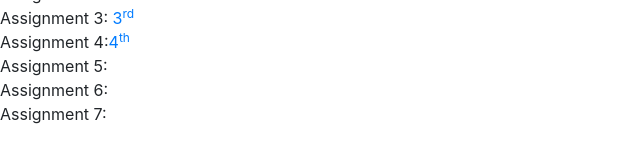
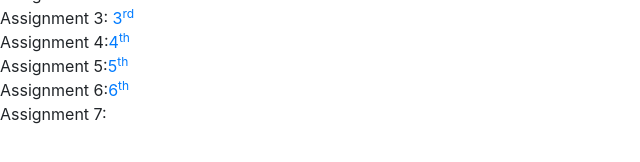
Before and after one commit to nickjordan329/nickjordan329.github.io, a website: page index.html in a window 1280 px wide. Shown: the part 312-474 px from the top of the page, 0-640 px from the left. Drawn offline with Linux system fonts and the light colour scheme.

Commit message:
Update index.html

```diff
--- a/index.html
+++ b/index.html
@@ -75,10 +75,10 @@ Assignment 3:<a href="https://nickjordan329.github.io/assignments/assignment03.h
 Assignment 4:<a href="https://nickjordan329.github.io/assignments/assignment04/pathsPage.html">4<sup>th</sup></a>
 </div>
 <div>
-Assignment 5:<a href="https://nickjordan329.github.io/assignments/assignment05.html"></a>
+ Assignment 5:<a href="https://nickjordan329.github.io/assignments/assignment05.html">5<sup>th</sup></a>
 </div>
 <div>
-Assignment 6:<a href="https://nickjordan329.github.io/assignments/assignment06.html"></a>
+ Assignment 6:<a href="https://nickjordan329.github.io/assignments/assignment06.html">6<sup>th</sup></a>
 </div>
 <div>
 Assignment 7:<a href="#"></a>
```
